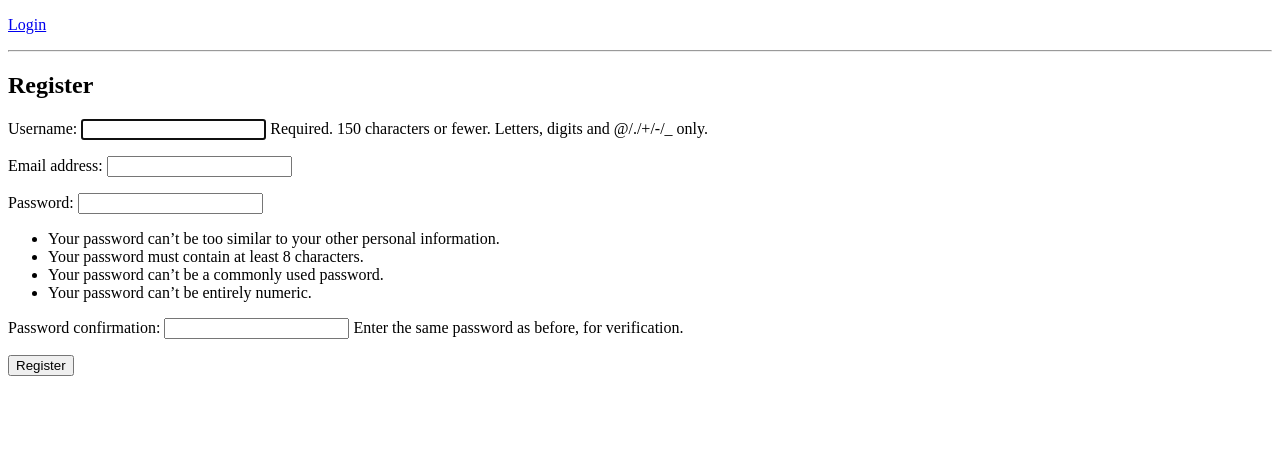
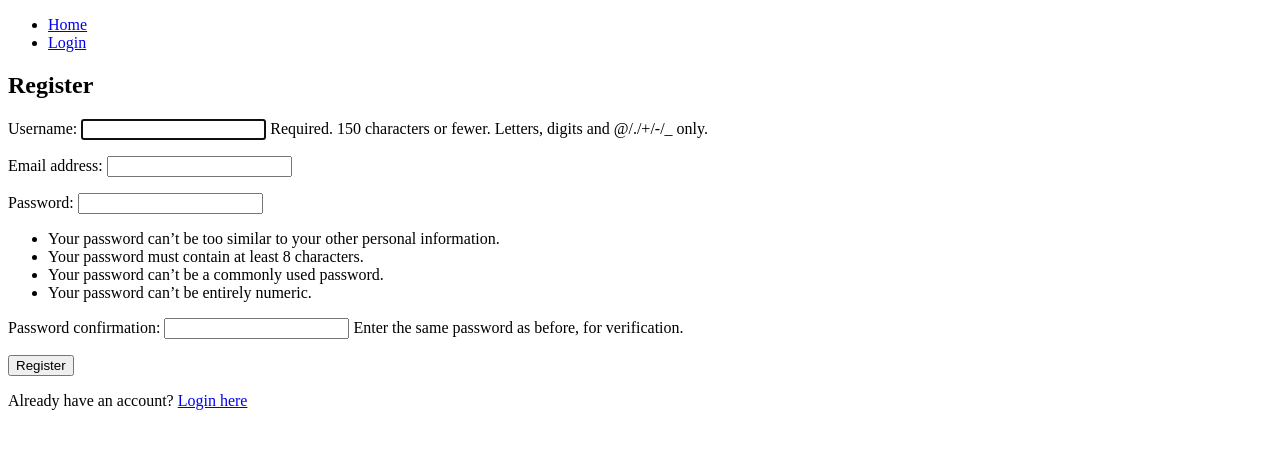
Before and after one commit to maarkwilliams/Project3, a Django app: page /users/register/ in a window 1280 px wide. Shown: the top 449 px of the page. Run offline with Django 4.2, Linux system fonts and the light colour scheme.

Commit message:
Add login/logout functionality

```diff
--- a/my_project/settings.py
+++ b/my_project/settings.py
@@ -63,7 +63,7 @@ ROOT_URLCONF = 'my_project.urls'
 TEMPLATES = [
     {
         'BACKEND': 'django.template.backends.django.DjangoTemplates',
-        'DIRS': [BASE_DIR / 'recipes' / 'templates'],
+        'DIRS': [BASE_DIR / 'templates'],
         'APP_DIRS': True,
         'OPTIONS': {
             'context_processors': [
@@ -142,3 +142,6 @@ DEFAULT_FILE_STORAGE = 'cloudinary_storage.storage.MediaCloudinaryStorage'
 MEDIA_URL = '/media/'
 
 AUTH_USER_MODEL = 'users.CustomUser'
+
+LOGIN_REDIRECT_URL = '/'
+LOGOUT_REDIRECT_URL = '/'
--- a/my_project/urls.py
+++ b/my_project/urls.py
@@ -18,6 +18,8 @@ from django.contrib import admin
 from django.urls import path, include
 from django.conf import settings
 from django.conf.urls.static import static
+from django.shortcuts import redirect
+
 
 def home_redirect(request):
     return redirect('recipe_list')
--- a/recipes/templates/base.html
+++ b/recipes/templates/base.html
@@ -1,15 +1,32 @@
 <!DOCTYPE html>
-<html>
+<html lang="en">
 <head>
-    <title>Recipe App</title>
+    <meta charset="UTF-8">
+    <meta name="viewport" content="width=device-width, initial-scale=1.0">
+    <title>{% block title %}Recipe App{% endblock %}</title>
 </head>
 <body>
-    {% if user.is_authenticated %}
-      <p>Welcome, {{ user.username }} | <a href="{% url 'logout' %}">Logout</a></p>
-    {% else %}
-      <p><a href="{% url 'login' %}">Login</a></p>
-    {% endif %}
-    <hr>
-    {% block content %}{% endblock %}
+    <nav>
+        <ul>
+            <li><a href="{% url 'recipe_list' %}">Home</a></li>
+            {% if user.is_authenticated %}
+                <li><a href="{% url 'add_recipe' %}">Add Recipe</a></li>
+                {% if user.is_authenticated %}
+    <form action="{% url 'logout' %}" method="post" style="display:inline;">
+        {% csrf_token %}
+        <button type="submit" class="btn btn-danger">Logout</button>
+    </form>
+{% else %}
+    <a href="{% url 'login' %}">Login</a>
+{% endif %}
+
+            {% else %}
+                <li><a href="{% url 'login' %}">Login</a></li>
+            {% endif %}
+        </ul>
+    </nav>
+
+    {% block content %}
+    {% endblock %}
 </body>
 </html>
--- a/recipes/urls.py
+++ b/recipes/urls.py
@@ -1,5 +1,7 @@
 from django.urls import path
 from . import views
+from django.shortcuts import redirect
+
 
 urlpatterns = [
     path('', views.recipe_list, name='recipe_list'),
--- a/recipes/views.py
+++ b/recipes/views.py
@@ -2,6 +2,7 @@ import cloudinary.uploader
 from django.shortcuts import render, redirect, get_object_or_404
 from .forms import RecipeForm
 from .models import Recipe
+from django.contrib.auth.decorators import login_required
 
 # Cloudinary config
 cloudinary.config(
@@ -10,6 +11,7 @@ cloudinary.config(
     api_secret="ExWH3aUo9TcKCrsbYKSx34Mhpnc"
 )
 
+@login_required
 def add_recipe(request):
     if request.method == 'POST':
         form = RecipeForm(request.POST, request.FILES)
--- a/users/templates/users/login.html
+++ b/users/templates/registration/login.html
@@ -7,4 +7,5 @@
     {{ form.as_p }}
     <button type="submit">Login</button>
   </form>
+  <p>Don't have an account? <a href="{% url 'register' %}">Register here</a></p>
 {% endblock %}
--- /dev/null
+++ b/users/templates/registration/logout.html
@@ -0,0 +1,6 @@
+{% extends "base.html" %}
+
+{% block content %}
+<h1>You have successfully logged out!</h1>
+<p><a href="{% url 'login' %}">Login again</a></p>
+{% endblock %}
--- a/users/templates/users/register.html
+++ b/users/templates/users/register.html
@@ -7,4 +7,5 @@
     {{ form.as_p }}
     <button type="submit">Register</button>
   </form>
+  <p>Already have an account? <a href="{% url 'login' %}">Login here</a></p>
 {% endblock %}
--- a/users/urls.py
+++ b/users/urls.py
@@ -1,9 +1,10 @@
+from django.contrib.auth import views as auth_views
 from django.urls import path
 from . import views
 
 urlpatterns = [
     path('register/', views.register, name='register'),
-    path('login/', views.login_view, name='login'),
-    path('logout/', views.logout_view, name='logout'),
+    path('login/', auth_views.LoginView.as_view(), name='login'),
+    path('logout/', auth_views.LogoutView.as_view(), name='logout'),
     path('profile/', views.profile, name='profile'),
 ]
```
Also changed, not shown: db.sqlite3, recipes/migrations/0002_alter_recipe_category.py (added).
